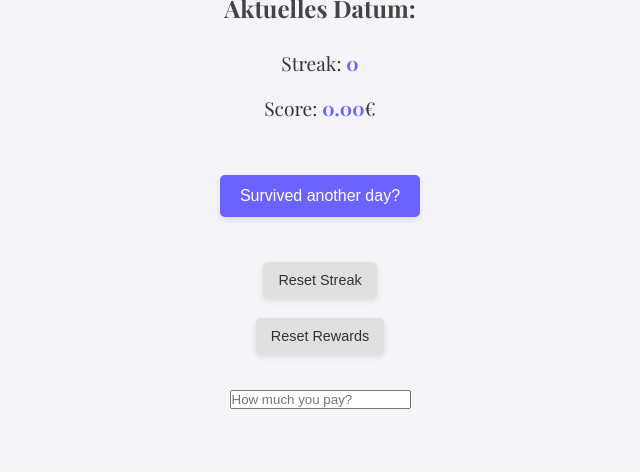
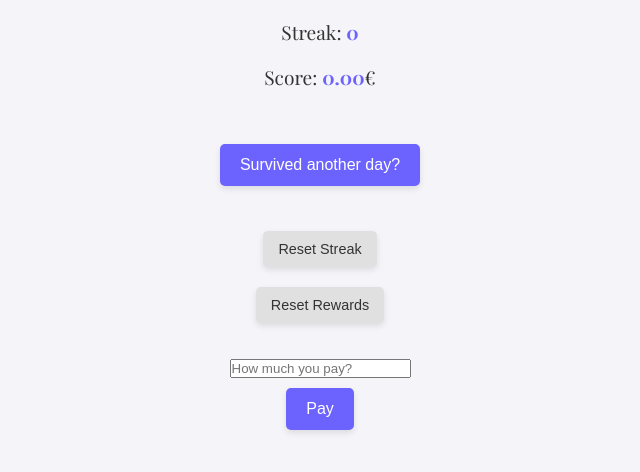
Before and after one commit to Sopmou/Streak-Counter, a plain HTML site: page index.html in a window 1280 px wide. Shown: the part 234-706 px from the top of the page, without its empty margins (320-960 px from the left). Drawn offline with nearby package versions, Linux system fonts and the light colour scheme; a web font is replaced by a local one.

Commit message:
Aktualisieren von index.html

```diff
--- a/index.html
+++ b/index.html
@@ -17,6 +17,7 @@
     <button class="resetStreakBtn">Reset Streak</button>
     <button class="resetRewardBtn">Reset Rewards</button> <br>
 <input type="number" placeholder="How much you pay?" id="payAmount">
+<button id="payButton">Pay</button>
 
 </body>
 </html>
```
